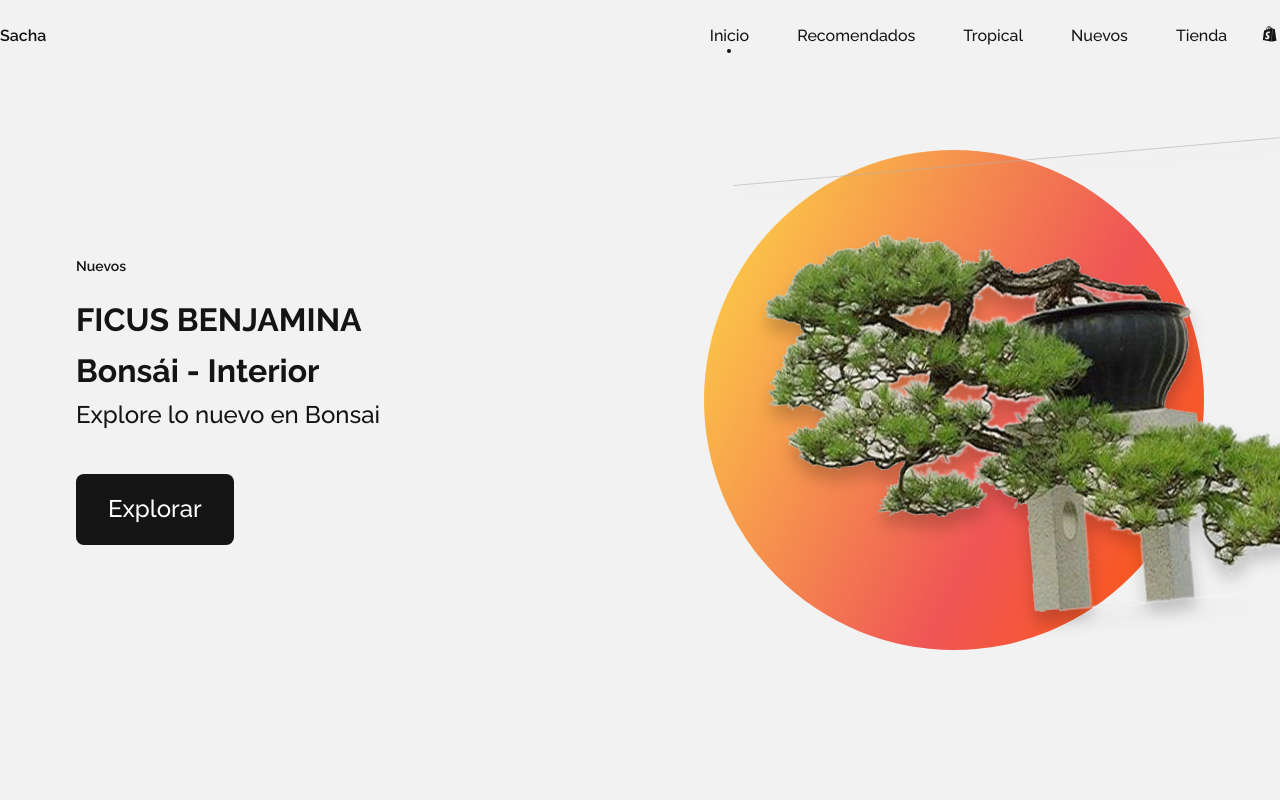
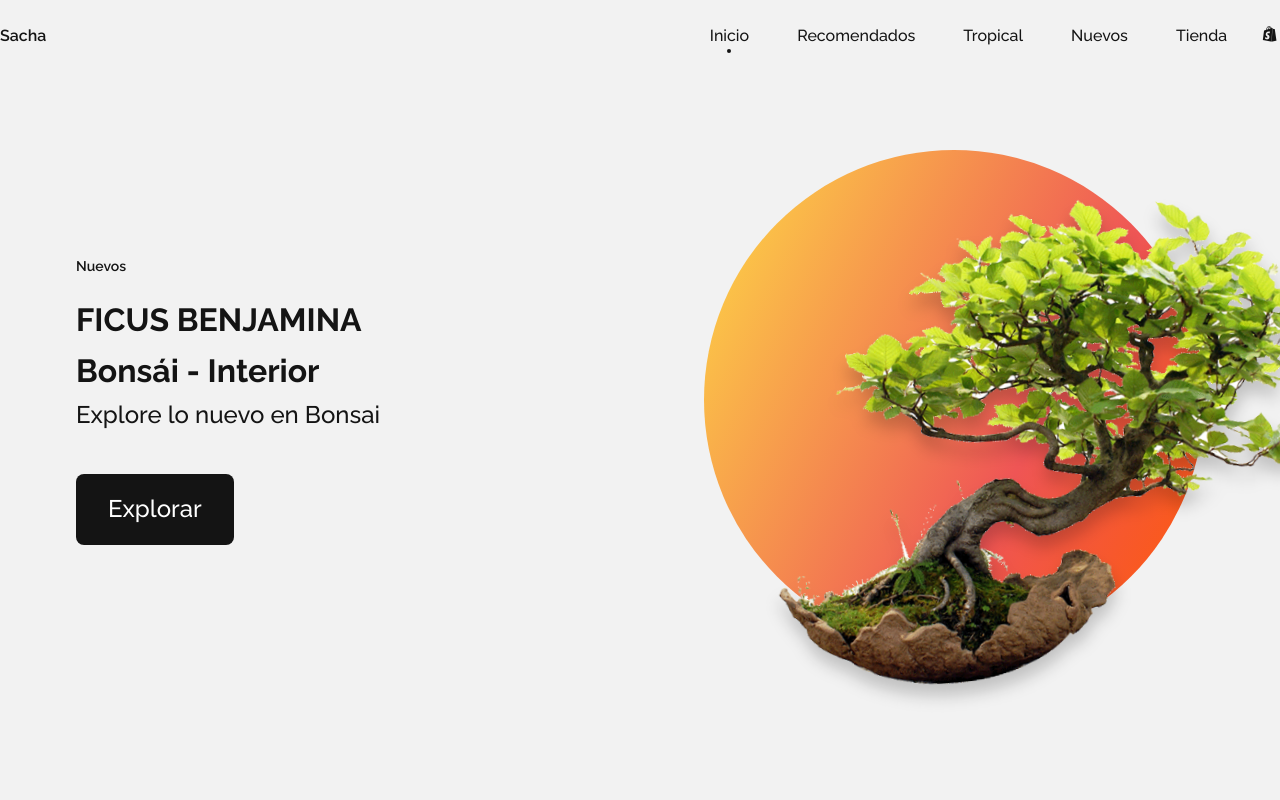
Before and after one commit to JDDAR/BonsaiShop1, a plain HTML site: page docs/index.html in a window 1280 px wide. Shown: the top 800 px of the page. Drawn offline with nearby package versions, Linux system fonts and the light colour scheme.

Commit message:
Update index.html

```diff
--- a/docs/index.html
+++ b/docs/index.html
@@ -43,7 +43,7 @@
         <div class="home_container bg-grid">
             <div class="home_bonsai">
                 <div class="home_shape"></div>
-                <img src="assets/img/02_bonsai-tree-penjing.png" alt="" class="home_img">
+                <img src="assets/img/Bonsai_Home.png" alt="" class="home_img">
             </div>
 
             <div class="home_data">
```
